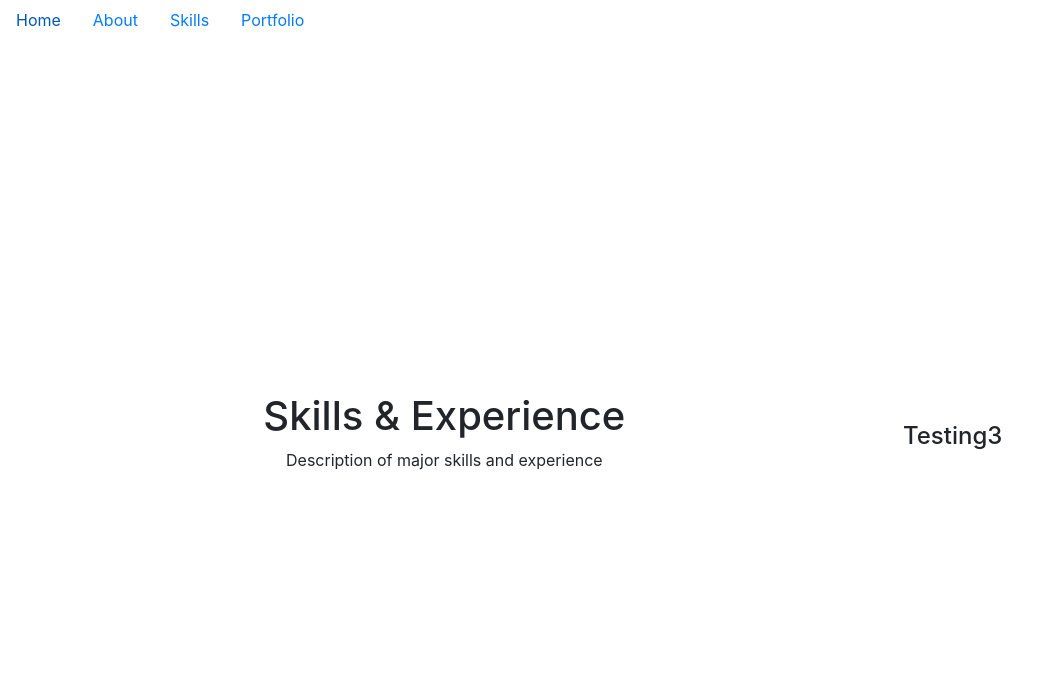
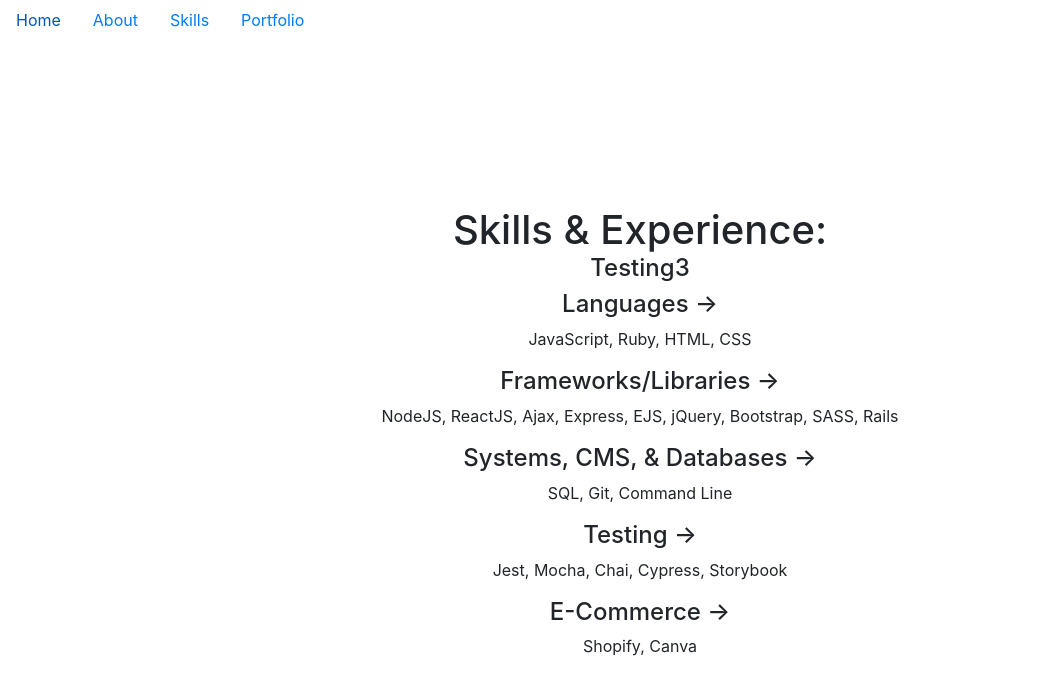
Before and after one commit to sahil-athia/personal-website, a React (Create React App) app: page /skills in a window 1280 px wide. Shown: the top 694 px of the page, without its empty margins (0-1047 px from the left). Built offline with nearby package versions, Linux system fonts and the light colour scheme.

Commit message:
add skills information

```diff
--- a/src/pages/Skills.jsx
+++ b/src/pages/Skills.jsx
@@ -34,12 +34,24 @@
 
   return(
     <div className="skills-box">
-      <div className="text-box">
-        <h1>Skills & Experience</h1>
-        <p> Description of major skills and experience</p>
-      </div>
-      <div className="scatter">
-        <h4 className="text" ref={text} ></h4>
+      <div >
+        <h1>
+          Skills & Experience:
+          <div className="scatter">
+            <h4 className="text" ref={text} ></h4>
+            </div></h1>
+        <div className="text-box">
+        <h4>Languages →</h4>
+        <p>JavaScript, Ruby, HTML, CSS</p>
+        <h4>Frameworks/Libraries →</h4>
+        <p>NodeJS, ReactJS, Ajax, Express, EJS, jQuery, Bootstrap, SASS, Rails</p>
+        <h4>Systems, CMS, & Databases →</h4>
+        <p>SQL, Git, Command Line</p>
+        <h4>Testing →</h4>
+        <p>Jest, Mocha, Chai, Cypress, Storybook</p>
+        <h4>E-Commerce →</h4>
+        <p>Shopify, Canva</p>
+        </div>
       </div>
     </div>
   )
--- a/src/pages/Skills.scss
+++ b/src/pages/Skills.scss
@@ -5,6 +5,6 @@
   justify-content: space-evenly;
 
   .scatter {
-    width: 10vw;
+
   }
 }
```
